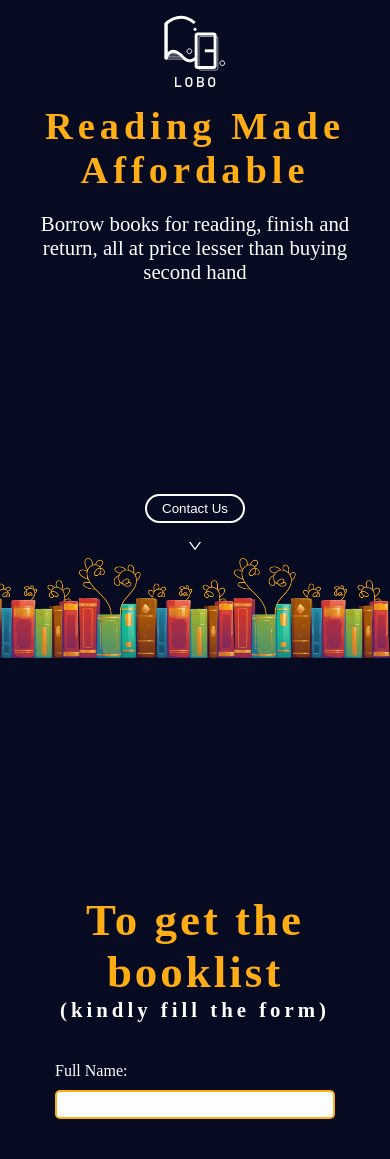
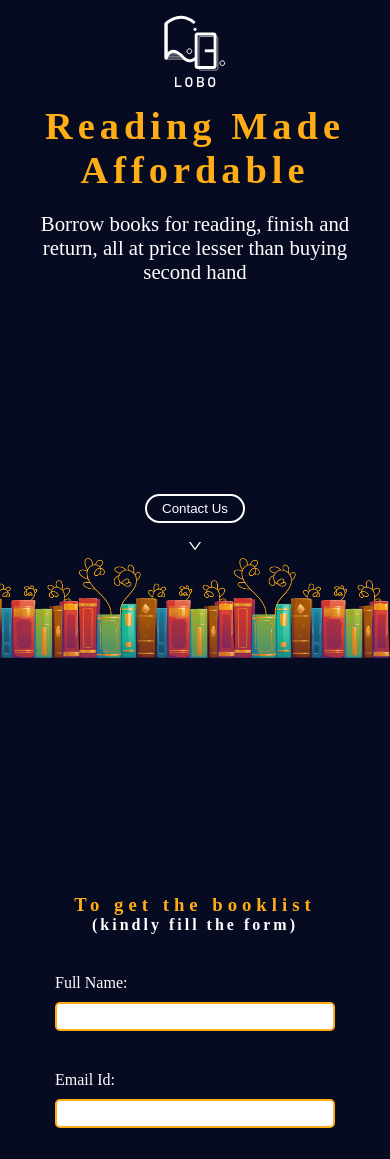
Before and after one commit to arnavshri/Lobo, a React (Create React App) app: page / in a window 390 px wide. Shown: the top 1159 px of the page. Built offline with nearby package versions, Linux system fonts and the light colour scheme.

Commit message:
Some leftouts

```diff
--- a/src/Components/Homepage/Section3.css
+++ b/src/Components/Homepage/Section3.css
@@ -150,4 +150,12 @@
   .Section3 .labelBox {
     font-size: 1rem;
   }
+  .Section3 .heading {
+    letter-spacing: 5px;
+    font-size: 1.0rem;
+  }
+  .Section3 .heading h4{
+    letter-spacing: 3px;
+    font-size: 1.0rem;
+  }
 }
```
